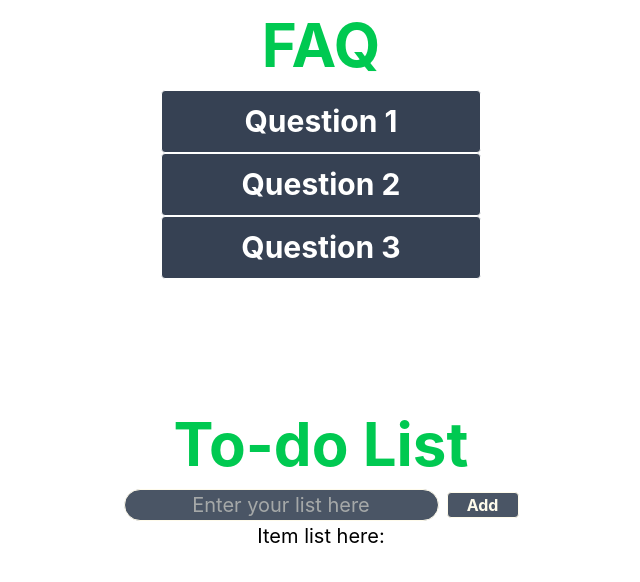
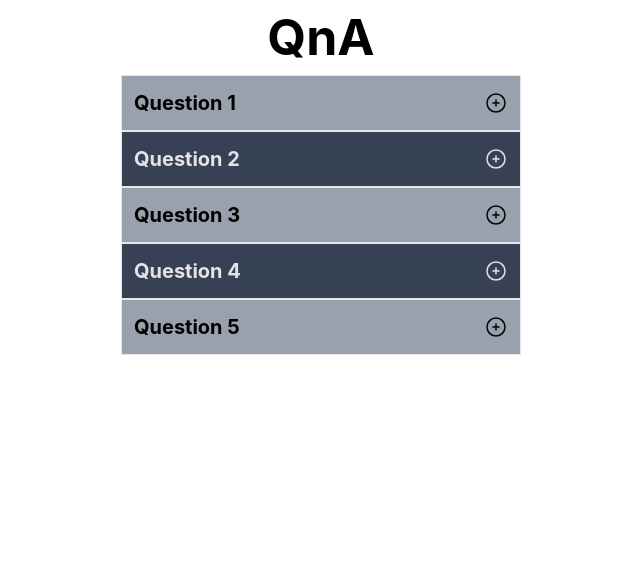
Before and after one commit to LeftCrosz/Experiment-Vite-TypeScript, a Vue app in the folder my-project/: page / in a window 1280 px wide. Shown: the top 582 px of the page, without its empty margins (319-959 px from the left). Built offline with nearby package versions, Linux system fonts and the light colour scheme.

Commit message:
Implement QNA with better usability

```diff
--- a/my-project/src/App.vue
+++ b/my-project/src/App.vue
@@ -1,9 +1,9 @@
 <script setup lang="ts">
 import Home from './components/home.vue'
 import List from './components/list.vue'
+import Practice from './components/practice.vue'
 </script>
 
 <template>
-  <home />
-  <list />
+  <Practice/>
 </template>
--- /dev/null
+++ b/my-project/src/components/practice.vue
@@ -0,0 +1,41 @@
+<script setup lang="ts">
+import { ref } from "vue"
+import qna_json from "../data/questions.json"
+
+interface qnaItems {
+    question: string;
+    answer: string;
+    open: boolean;
+}
+
+const qnaList = ref<qnaItems[]>(qna_json);
+
+function toggleQna(qna: qnaItems) {
+    qna.open = !qna.open;
+}
+
+</script>
+
+<template>
+    <h1 class="text-center text-[50px] font-bold">QnA</h1>
+    <div v-for="(qna, index) in qnaList" :key="index" v-on:click="toggleQna(qna)" class="flex flex-col justify-center items-center select-none cursor-pointer">
+        <div class="text-[20px] font-bold min-w-100 p-3 max-w-100 border-gray-200 border" :class="{'bg-gray-400 text-black': index%2==0, 'bg-gray-700 text-zinc-200' : index%2!==0}">
+            <div class="flex justify-between items-center">
+            <p>{{ qna.question }}</p>
+
+            <svg xmlns="http://www.w3.org/2000/svg" fill="none" viewBox="0 0 24 24" stroke-width="1.5" stroke="currentColor" class="size-6" :class="{'hidden' : qna.open, 'max-h-20 opacity-100' : !qna.open}">
+            <path stroke-linecap="round" stroke-linejoin="round" d="M12 9v6m3-3H9m12 0a9 9 0 1 1-18 0 9 9 0 0 1 18 0Z" />
+            </svg>
+
+            <svg xmlns="http://www.w3.org/2000/svg" fill="none" viewBox="0 0 24 24" stroke-width="1.5" stroke="currentColor" class="size-6" :class="{'max-h-20 opacity-100' : qna.open, 'hidden' : !qna.open}">
+            <path stroke-linecap="round" stroke-linejoin="round" d="M15 12H9m12 0a9 9 0 1 1-18 0 9 9 0 0 1 18 0Z" />
+            </svg>
+
+
+            </div>
+                <p class="overflow-hidden transition-all ease-in-out duration-200" :class="{'max-h-20 opacity-100' : qna.open, 'max-h-0 opacity-0' : !qna.open}">{{ qna.answer }}</p>
+        </div>
+
+    </div>
+
+</template>
--- a/my-project/src/data/questions.json
+++ b/my-project/src/data/questions.json
@@ -13,5 +13,15 @@
         "question": "Question 3",
         "answer": "Answer 3",
         "open": false
+    },
+    {
+        "question": "Question 4",
+        "answer": "Answer 4",
+        "open": false
+    },
+    {
+        "question": "Question 5",
+        "answer": "Answer 5",
+        "open": false
     }
 ]
```
